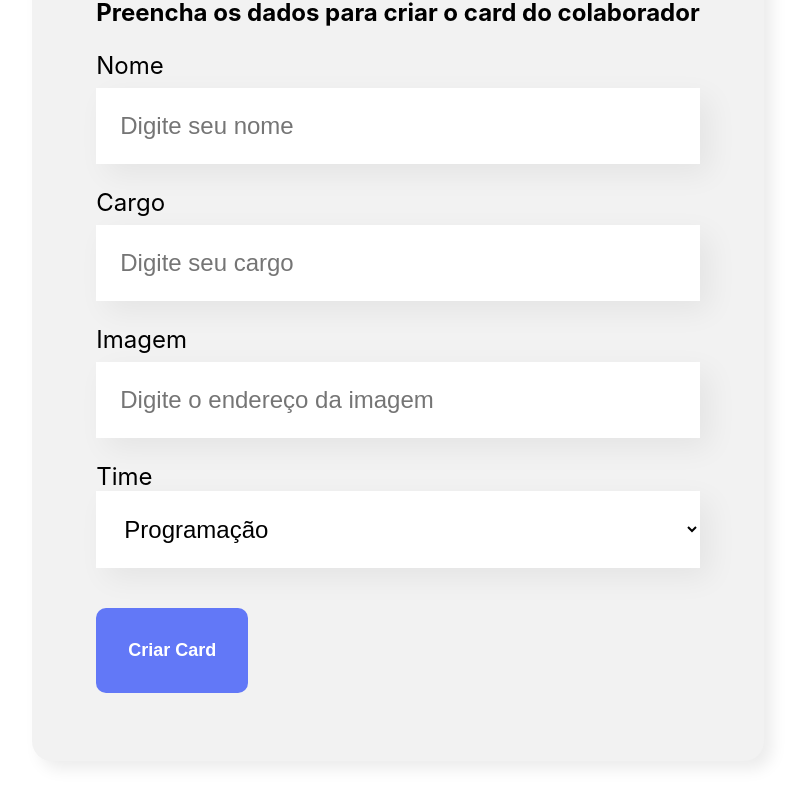
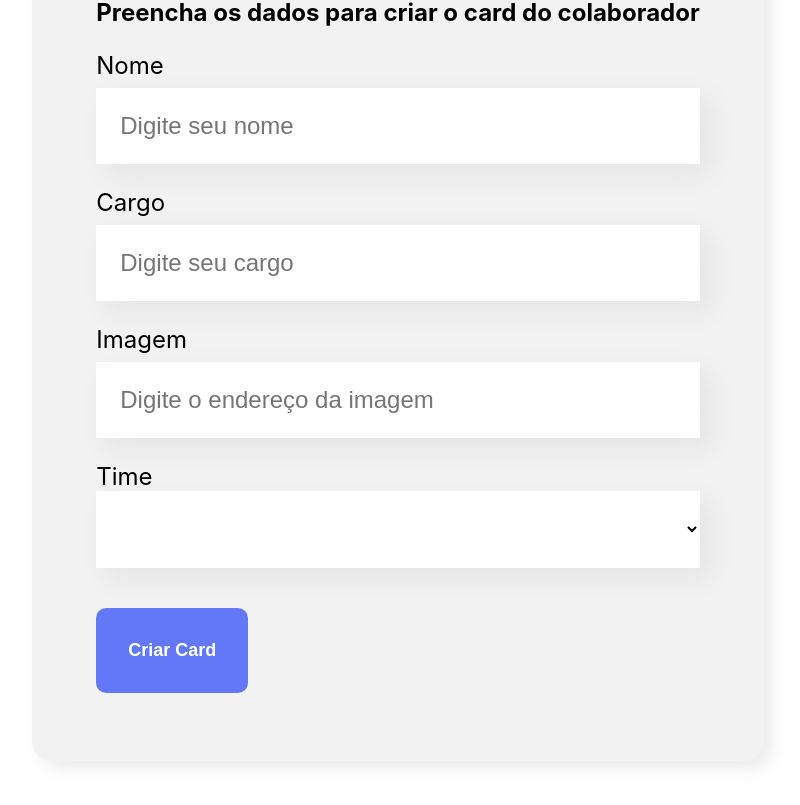
Before and after one commit to GeovanneOliver/Organo, a React (Create React App) app: page / in a window 1280 px wide. Shown: the part 636-1441 px from the top of the page, without its empty margins (242-1042 px from the left). Built offline with nearby package versions, Linux system fonts and the light colour scheme.

Commit message:
Fim da aula 5 - Correção de bugs

```diff
--- a/src/componentes/Colaborador/index.js
+++ b/src/componentes/Colaborador/index.js
@@ -1,8 +1,8 @@
 import './Colaborador.css'
 
-const Colaborador = ({ nome, imagem, cargo}) => {
+const Colaborador = ({ nome, imagem, cargo, corDeFundo}) => {
     return (<div className='colaborador'>
-        <div className='cabecalho'>
+        <div className='cabecalho' style={{ backgroundColor: corDeFundo }} >
             <img src={imagem} alt={nome}/>
         </div>
         <div className='rodape'>
--- a/src/componentes/ListaSuspensa/index.js
+++ b/src/componentes/ListaSuspensa/index.js
@@ -4,7 +4,8 @@
     return (
         <div className="lista_suspensa">
             <label>{props.label}</label>
-            <select onChange={evento => props.aoAlterado(evento.target.value)} required={props.required} value={props.value}>
+            <select onChange={evento => props.aoAlterado(evento.target.value)} required={props.required} value={props.valor}>
+                <option value=""></option>
                 {props.itens.map(item => {
                     return <option key={item}>{item}</option>
                 })}
--- a/src/componentes/Time/index.js
+++ b/src/componentes/Time/index.js
@@ -8,7 +8,7 @@
         (props.colaboradores.length > 0) ? <section className="time" style={css}>
             <h3 style={{ borderColor: props.corPrimaria }}>{props.nome}</h3>
             <div className='colaboradores'>
-                {props.colaboradores.map( colaborador => <Colaborador nome={colaborador.nome} cargo={colaborador.cargo} imagem={colaborador.imagem}/>)}
+                {props.colaboradores.map( colaborador => <Colaborador corDeFundo={props.corPrimaria} key={colaborador.nome} nome={colaborador.nome} cargo={colaborador.cargo} imagem={colaborador.imagem}/>)}
             </div>
         </section>
         : ''
```
